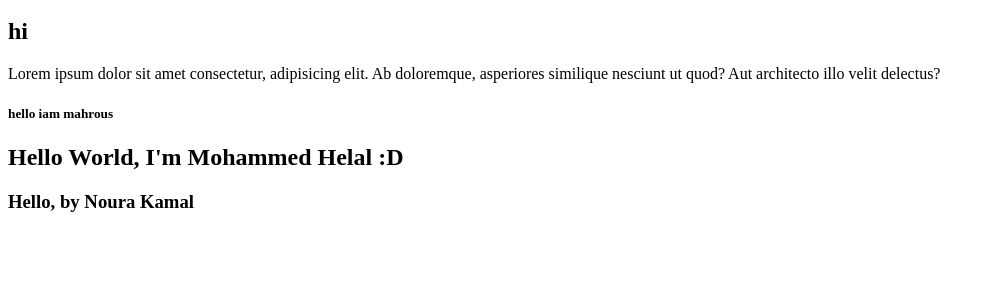
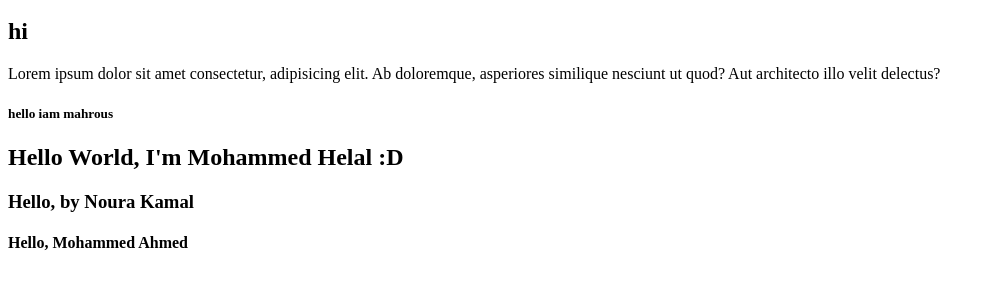
Before and after one commit to mahmoud-mahrous/Route-Angular-nodeJs, a plain HTML site: page index.html in a window 1280 px wide. Shown: the part 48-336 px from the top of the page, without its empty margins (0-995 px from the left). Drawn offline with Linux system fonts and the light colour scheme.

Commit message:
Update index.html

```diff
--- a/index.html
+++ b/index.html
@@ -10,5 +10,6 @@
    <h5>hello iam mahrous</h5>
    <h2>Hello World, I'm Mohammed Helal :D</h2>
    <h3>Hello, by Noura Kamal</h3>
+   <h4>Hello, Mohammed Ahmed</h4>
     </body>
 </html>
```
